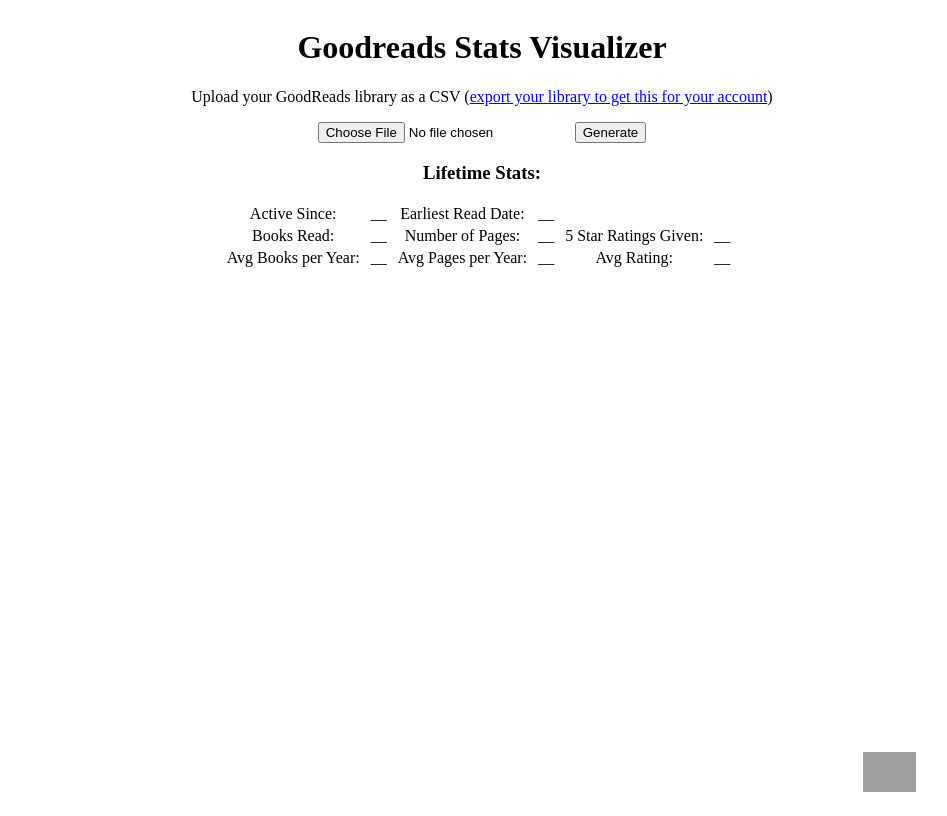
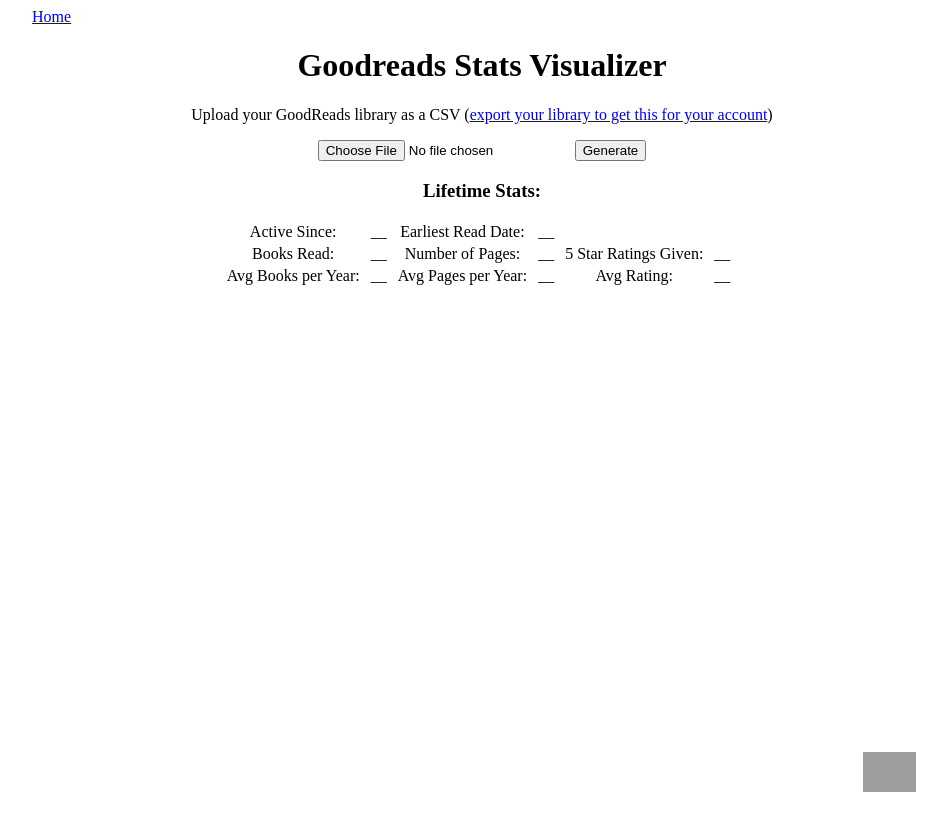
Before and after one commit to tylermnielsen/GoodreadsStats, a plain HTML site: page index.html in a window 1280 px wide. Shown: the whole page, without its empty margins (158-1105 px from the left). Drawn offline with nearby package versions, Linux system fonts and the light colour scheme; grey boxes are pictures that could not be loaded.

Commit message:
added home link

```diff
--- a/index.html
+++ b/index.html
@@ -10,6 +10,8 @@
 
 <body>
   <div id="overall">
+  <a href="https://tylermnielsen.github.io/" style="text-align:left">Home</a>
+
   <div id="content">
   <h1>Goodreads Stats Visualizer</h1>
 
```
